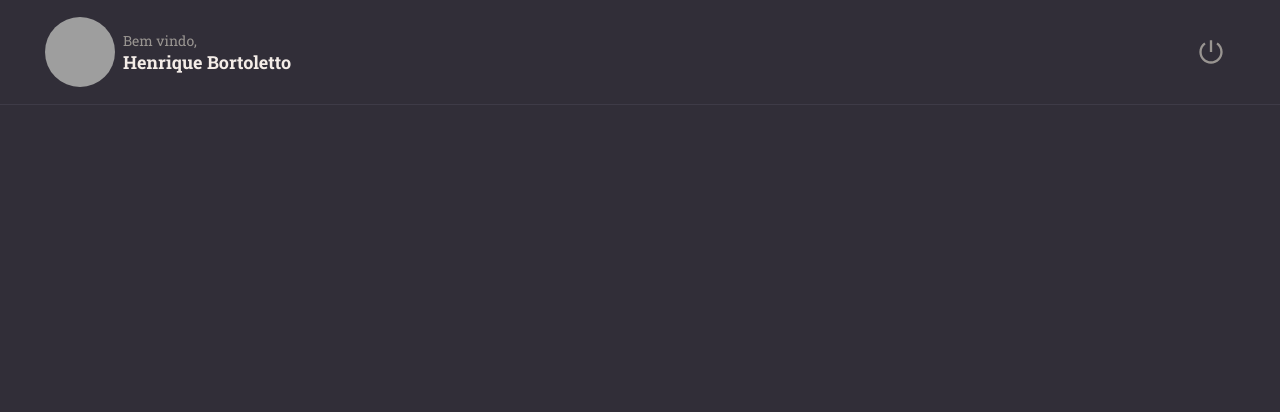
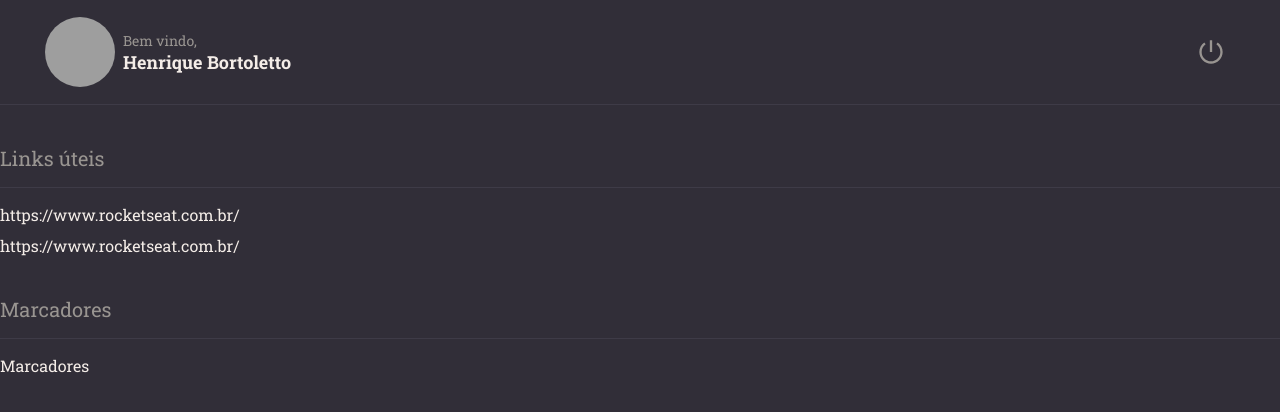
Before and after one commit to henriquebortoletto/notes-frontend, a React (Vite) app: page / in a window 1280 px wide. Shown: the top 412 px of the page. Built offline with nearby package versions, Linux system fonts and the light colour scheme; grey boxes are pictures that could not be loaded.

Commit message:
feat: criacao do componente de secao

```diff
--- /dev/null
+++ b/src/components/Section/index.tsx
@@ -0,0 +1,15 @@
+import * as S from "./styles";
+
+interface SectionProps {
+  title: string;
+  children: React.ReactNode;
+}
+
+const Section = ({ children, title }: SectionProps) => (
+  <S.Wrapper>
+    <S.Title>{title}</S.Title>
+    {children}
+  </S.Wrapper>
+);
+
+export default Section;
--- /dev/null
+++ b/src/components/Section/styles.ts
@@ -0,0 +1,17 @@
+import styled, { css } from "styled-components";
+
+export const Wrapper = styled.section`
+  margin-top: 4rem;
+`;
+
+export const Title = styled.h2`
+  padding-bottom: 1.6rem;
+  margin-bottom: 1.6rem;
+
+  ${({ theme }) => css`
+    font-size: ${theme.font.sizes.larger};
+    font-weight: ${theme.font.weight.regular};
+    color: ${theme.colors.gray[200]};
+    border-bottom: 1px solid ${theme.colors.gray[700]};
+  `}
+`;
--- a/src/pages/Home/index.tsx
+++ b/src/pages/Home/index.tsx
@@ -1,10 +1,27 @@
 import Header from "@/components/Header";
+import Section from "@/components/Section";
 
 import * as S from "./styles";
 
 const Home = () => (
   <S.Wrapper>
     <Header />
+    <main>
+      <Section title="Links úteis">
+        <S.Links>
+          <S.Link>
+            <S.Item href="#">https://www.rocketseat.com.br/</S.Item>
+          </S.Link>
+          <S.Link>
+            <S.Item href="#">https://www.rocketseat.com.br/</S.Item>
+          </S.Link>
+        </S.Links>
+      </Section>
+
+      <Section title="Marcadores">
+        <p>Marcadores</p>
+      </Section>
+    </main>
   </S.Wrapper>
 );
 
--- a/src/pages/Home/styles.ts
+++ b/src/pages/Home/styles.ts
@@ -1,6 +1,6 @@
-import styled from "styled-components";
+import styled, { css } from "styled-components";
 
-export const Wrapper = styled.main`
+export const Wrapper = styled.div`
   width: 100%;
   height: 100vh;
 
@@ -10,3 +10,20 @@ export const Wrapper = styled.main`
     "header"
     "content";
 `;
+
+export const Links = styled.ul`
+  list-style: none;
+`;
+
+export const Link = styled.li`
+  &:not(:last-child) {
+    margin-bottom: 1rem;
+  }
+`;
+
+export const Item = styled.a`
+  ${({ theme }) => css`
+    color: ${theme.colors.gray[100]};
+    text-decoration: none;
+  `}
+`;
--- a/src/styles/theme.ts
+++ b/src/styles/theme.ts
@@ -30,6 +30,7 @@ export default {
       200: "#999591",
       100: "#F4EDE8",
     },
+    white: "#ffffff",
     orange: "#FF9000",
     red: "#FF002E",
   },
```
